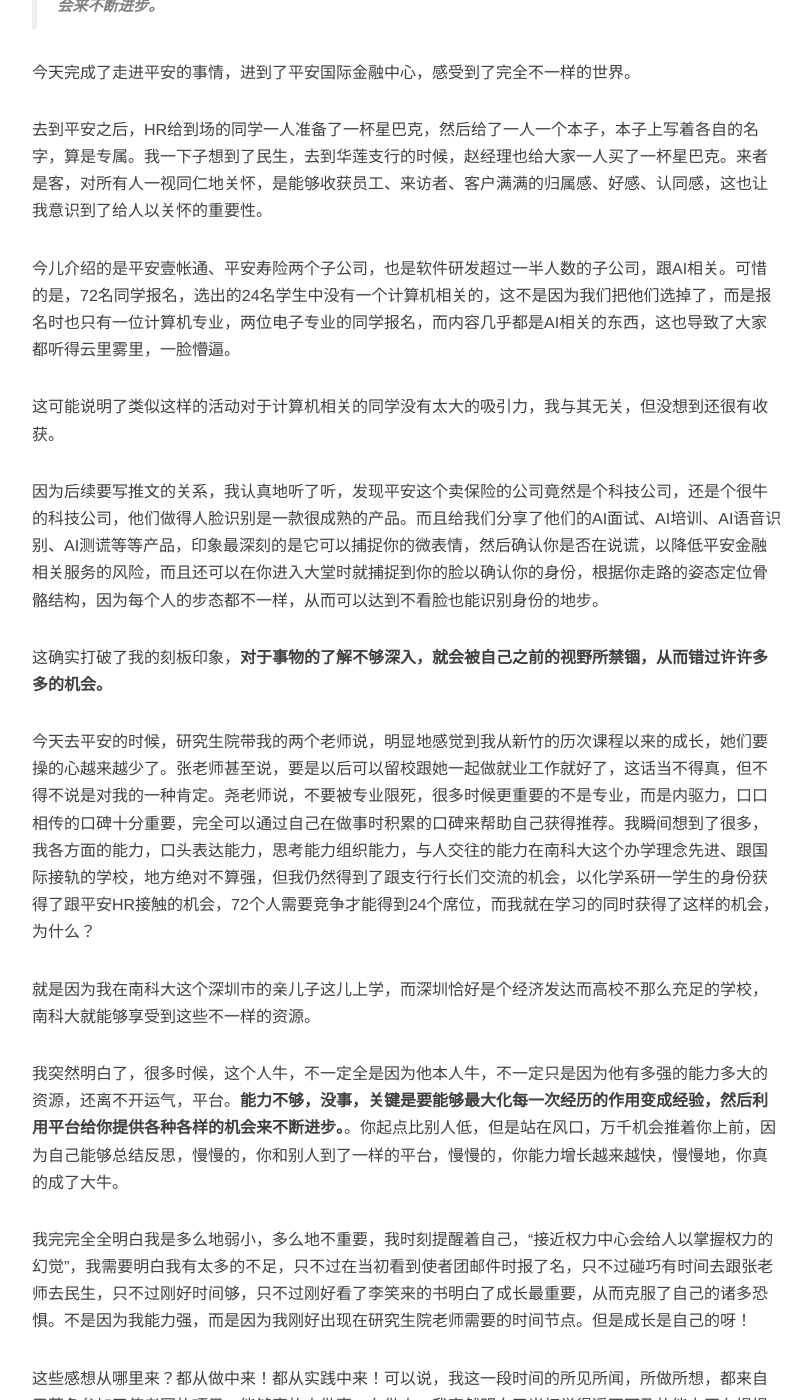
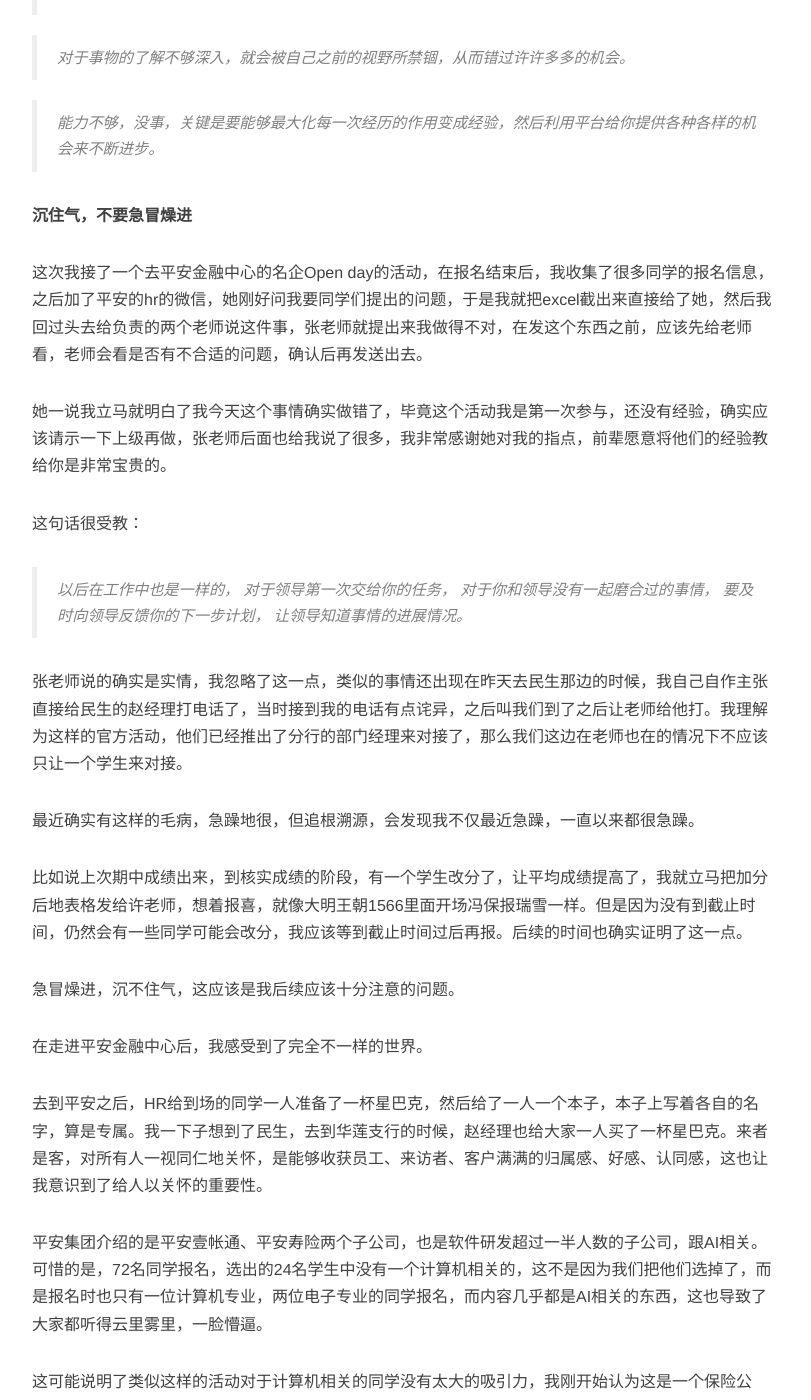
Before and after one commit to creatletter/Dalio, a Jekyll site: the page built from _posts/2018-12-14-在做中学——一切结束后.md, in a window 1280 px wide and 1400 px high, scrolled down 583 px. Shown: the whole window, without its empty margins (233-1044 px from the left). Built offline with Jekyll 4.4.1, drawn with Linux system fonts in a browser that asks for light colours; nearby versions of some CDN libraries; comment, search, counter and statistics services are not loaded; some of the changed text lies outside the part shown.

Commit message:
Update 2018-12-14-在做中学——一切结束后.md

```diff
--- a/_posts/2018-12-14-在做中学——一切结束后.md
+++ b/_posts/2018-12-14-在做中学——一切结束后.md
@@ -6,17 +6,46 @@
 tags: [工作复盘,走进平安]
 description: 实践出真知。
 ---
-> **对于事物的了解不够深入，就会被自己之前的视野所禁锢，从而错过许许多多的机会。**
+>对于领导第一次交给你的任务，
+对于你和领导没有一起磨合过的事情，
+要及时向领导反馈你的下一步计划，
+让领导知道事情的进展情况。
 
-> **能力不够，没事，关键是要能够最大化每一次经历的作用变成经验，然后利用平台给你提供各种各样的机会来不断进步。**
+> 对于事物的了解不够深入，就会被自己之前的视野所禁锢，从而错过许许多多的机会。
 
-今天完成了走进平安的事情，进到了平安国际金融中心，感受到了完全不一样的世界。
+> 能力不够，没事，关键是要能够最大化每一次经历的作用变成经验，然后利用平台给你提供各种各样的机会来不断进步。
+
+**沉住气，不要急冒燥进**
+
+这次我接了一个去平安金融中心的名企Open day的活动，在报名结束后，我收集了很多同学的报名信息，之后加了平安的hr的微信，她刚好问我要同学们提出的问题，于是我就把excel截出来直接给了她，然后我回过头去给负责的两个老师说这件事，张老师就提出来我做得不对，在发这个东西之前，应该先给老师看，老师会看是否有不合适的问题，确认后再发送出去。
+
+她一说我立马就明白了我今天这个事情确实做错了，毕竟这个活动我是第一次参与，还没有经验，确实应该请示一下上级再做，张老师后面也给我说了很多，我非常感谢她对我的指点，前辈愿意将他们的经验教给你是非常宝贵的。
+
+这句话很受教：
+
+>以后在工作中也是一样的，
+对于领导第一次交给你的任务，
+对于你和领导没有一起磨合过的事情，
+要及时向领导反馈你的下一步计划，
+让领导知道事情的进展情况。
+
+张老师说的确实是实情，我忽略了这一点，类似的事情还出现在昨天去民生那边的时候，我自己自作主张直接给民生的赵经理打电话了，当时接到我的电话有点诧异，之后叫我们到了之后让老师给他打。我理解为这样的官方活动，他们已经推出了分行的部门经理来对接了，那么我们这边在老师也在的情况下不应该只让一个学生来对接。
+
+
+最近确实有这样的毛病，急躁地很，但追根溯源，会发现我不仅最近急躁，一直以来都很急躁。
+
+比如说上次期中成绩出来，到核实成绩的阶段，有一个学生改分了，让平均成绩提高了，我就立马把加分后地表格发给许老师，想着报喜，就像大明王朝1566里面开场冯保报瑞雪一样。但是因为没有到截止时间，仍然会有一些同学可能会改分，我应该等到截止时间过后再报。后续的时间也确实证明了这一点。
+
+
+急冒燥进，沉不住气，这应该是我后续应该十分注意的问题。
+
+在走进平安金融中心后，我感受到了完全不一样的世界。
 
 去到平安之后，HR给到场的同学一人准备了一杯星巴克，然后给了一人一个本子，本子上写着各自的名字，算是专属。我一下子想到了民生，去到华莲支行的时候，赵经理也给大家一人买了一杯星巴克。来者是客，对所有人一视同仁地关怀，是能够收获员工、来访者、客户满满的归属感、好感、认同感，这也让我意识到了给人以关怀的重要性。
 
-今儿介绍的是平安壹帐通、平安寿险两个子公司，也是软件研发超过一半人数的子公司，跟AI相关。可惜的是，72名同学报名，选出的24名学生中没有一个计算机相关的，这不是因为我们把他们选掉了，而是报名时也只有一位计算机专业，两位电子专业的同学报名，而内容几乎都是AI相关的东西，这也导致了大家都听得云里雾里，一脸懵逼。
+平安集团介绍的是平安壹帐通、平安寿险两个子公司，也是软件研发超过一半人数的子公司，跟AI相关。可惜的是，72名同学报名，选出的24名学生中没有一个计算机相关的，这不是因为我们把他们选掉了，而是报名时也只有一位计算机专业，两位电子专业的同学报名，而内容几乎都是AI相关的东西，这也导致了大家都听得云里雾里，一脸懵逼。
 
-这可能说明了类似这样的活动对于计算机相关的同学没有太大的吸引力，我与其无关，但没想到还很有收获。
+这可能说明了类似这样的活动对于计算机相关的同学没有太大的吸引力，我刚开始认为这是一个保险公司，但没想到立马被打脸了。
 
 因为后续要写推文的关系，我认真地听了听，发现平安这个卖保险的公司竟然是个科技公司，还是个很牛的科技公司，他们做得人脸识别是一款很成熟的产品。而且给我们分享了他们的AI面试、AI培训、AI语音识别、AI测谎等等产品，印象最深刻的是它可以捕捉你的微表情，然后确认你是否在说谎，以降低平安金融相关服务的风险，而且还可以在你进入大堂时就捕捉到你的脸以确认你的身份，根据你走路的姿态定位骨骼结构，因为每个人的步态都不一样，从而可以达到不看脸也能识别身份的地步。
 
```
